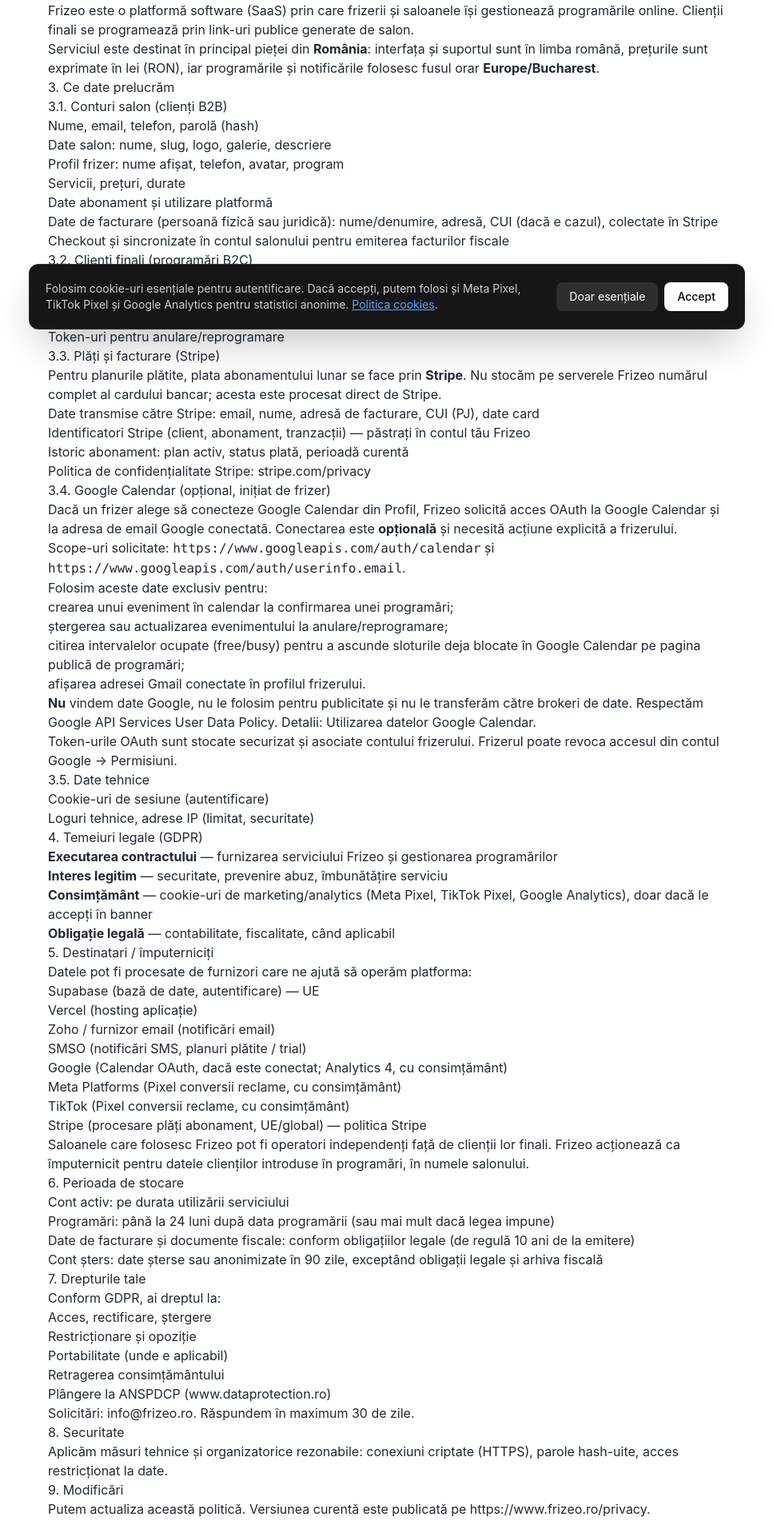
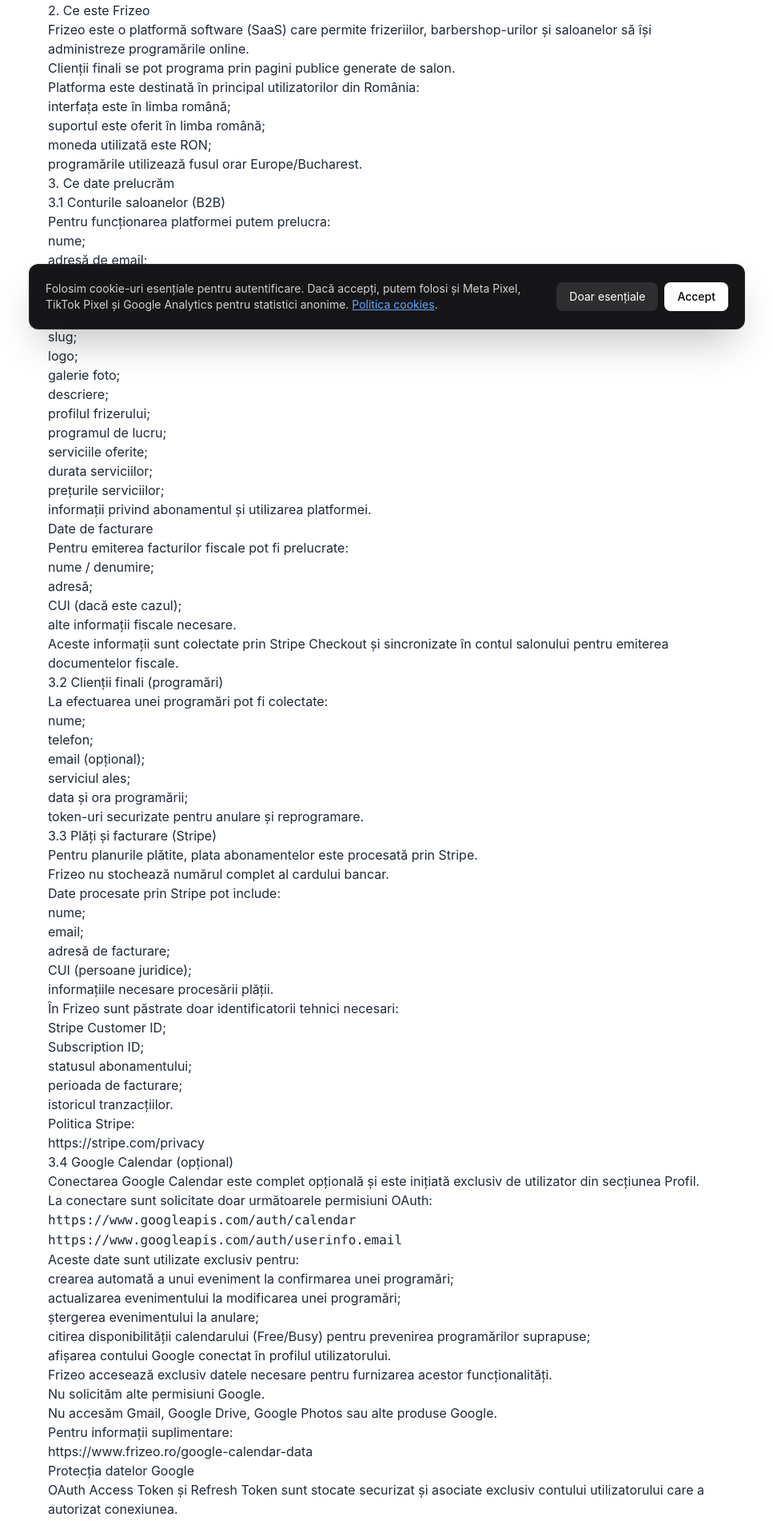
Before and after one commit to marisvasi85-creator/frizeo-v2, a Next.js app: page /privacy in a window 1280 px wide. Shown: the part 364-2266 px from the top of the page at 80% size, without its empty margins (156-1123 px from the left). Built offline with nearby package versions, Linux system fonts and the light colour scheme; no server answers.

Commit message:
Rewrite privacy policy for Google OAuth verification
Full GDPR + Stripe + Google Calendar/AI Limited Use disclosure with
clickable URLs and email links.

Co-authored-by: marisvasi85-creator <marisvasi85-creator@users.noreply.github.com>

```diff
--- a/app/privacy/page.tsx
+++ b/app/privacy/page.tsx
@@ -1,13 +1,33 @@
 import LegalPageLayout from "@/app/components/LegalPageLayout";
+import { GOOGLE_POLICY_LINKS } from "@/lib/legal/googleCalendar";
 import { LEGAL_COMPANY } from "@/lib/legal/company";
 import { createPageMetadata } from "@/lib/site/pageMetadata";
 
 export const metadata = createPageMetadata({
   title: "Politica de confidențialitate",
   description:
-    "Cum prelucrăm datele personale în Frizeo: conturi salon, programări, plăți Stripe și drepturile tale GDPR.",
+    "Cum prelucrăm datele personale în Frizeo: conturi salon, programări, plăți Stripe, Google Calendar și drepturile tale GDPR.",
   path: "/privacy",
 });
+
+const CALENDAR_SCOPE = "https://www.googleapis.com/auth/calendar";
+const EMAIL_SCOPE = "https://www.googleapis.com/auth/userinfo.email";
+const STRIPE_PRIVACY = "https://stripe.com/privacy";
+const ANSPDCP = "https://www.dataprotection.ro";
+
+function ExtLink({
+  href,
+  children,
+}: {
+  href: string;
+  children: React.ReactNode;
+}) {
+  return (
+    <a href={href} target="_blank" rel="noopener noreferrer">
+      {children}
+    </a>
+  );
+}
 
 export default function PrivacyPage() {
   const c = LEGAL_COMPANY;
@@ -20,210 +40,384 @@ export default function PrivacyPage() {
 
       <h2>1. Cine suntem</h2>
       <p>
-        Operatorul platformei Frizeo ({c.website}) este{" "}
+        Operatorul platformei Frizeo (
+        <ExtLink href={c.website}>{c.website}</ExtLink>) este{" "}
         <strong>{c.name}</strong>, CUI {c.cui}, înregistrată la Registrul
-        Comerțului sub nr. {c.regCom}, cu sediul în {c.address},
-        reprezentată legal de {c.representative} („Operatorul”, „noi”).
+        Comerțului sub nr. {c.regCom}, cu sediul în {c.address}, reprezentată
+        legal de {c.representative} („Operatorul”, „noi”).
       </p>
       <p>
-        Contact confidențialitate:{" "}
+        Contact privind protecția datelor și confidențialitatea:
+      </p>
+      <p>
         <a href={`mailto:${c.privacyEmail}`}>{c.privacyEmail}</a>
       </p>
 
       <h2>2. Ce este Frizeo</h2>
       <p>
-        Frizeo este o platformă software (SaaS) prin care frizerii și saloanele
-        își gestionează programările online. Clienții finali se programează
-        prin link-uri publice generate de salon.
+        Frizeo este o platformă software (SaaS) care permite frizeriilor,
+        barbershop-urilor și saloanelor să își administreze programările
+        online.
       </p>
       <p>
-        Serviciul este destinat în principal pieței din{" "}
-        <strong>România</strong>: interfața și suportul sunt în limba română,
-        prețurile sunt exprimate în lei (RON), iar programările și notificările
-        folosesc fusul orar <strong>Europe/Bucharest</strong>.
+        Clienții finali se pot programa prin pagini publice generate de salon.
       </p>
-
-      <h2>3. Ce date prelucrăm</h2>
-      <h3>3.1. Conturi salon (clienți B2B)</h3>
+      <p>
+        Platforma este destinată în principal utilizatorilor din România:
+      </p>
       <ul>
-        <li>Nume, email, telefon, parolă (hash)</li>
-        <li>Date salon: nume, slug, logo, galerie, descriere</li>
-        <li>Profil frizer: nume afișat, telefon, avatar, program</li>
-        <li>Servicii, prețuri, durate</li>
-        <li>Date abonament și utilizare platformă</li>
+        <li>interfața este în limba română;</li>
+        <li>suportul este oferit în limba română;</li>
+        <li>moneda utilizată este RON;</li>
         <li>
-          Date de facturare (persoană fizică sau juridică): nume/denumire,
-          adresă, CUI (dacă e cazul), colectate în Stripe Checkout și
-          sincronizate în contul salonului pentru emiterea facturilor fiscale
+          programările utilizează fusul orar Europe/Bucharest.
         </li>
       </ul>
 
-      <h3>3.2. Clienți finali (programări B2C)</h3>
+      <h2>3. Ce date prelucrăm</h2>
+
+      <h3>3.1 Conturile saloanelor (B2B)</h3>
+      <p>Pentru funcționarea platformei putem prelucra:</p>
       <ul>
-        <li>Nume, telefon</li>
-        <li>Email (opțional)</li>
-        <li>Data, ora și serviciul programat</li>
-        <li>Token-uri pentru anulare/reprogramare</li>
+        <li>nume;</li>
+        <li>adresă de email;</li>
+        <li>număr de telefon;</li>
+        <li>parola (stocată exclusiv sub formă hash);</li>
+        <li>denumirea salonului;</li>
+        <li>slug;</li>
+        <li>logo;</li>
+        <li>galerie foto;</li>
+        <li>descriere;</li>
+        <li>profilul frizerului;</li>
+        <li>programul de lucru;</li>
+        <li>serviciile oferite;</li>
+        <li>durata serviciilor;</li>
+        <li>prețurile serviciilor;</li>
+        <li>informații privind abonamentul și utilizarea platformei.</li>
       </ul>
 
-      <h3>3.3. Plăți și facturare (Stripe)</h3>
+      <h3>Date de facturare</h3>
+      <p>Pentru emiterea facturilor fiscale pot fi prelucrate:</p>
+      <ul>
+        <li>nume / denumire;</li>
+        <li>adresă;</li>
+        <li>CUI (dacă este cazul);</li>
+        <li>alte informații fiscale necesare.</li>
+      </ul>
       <p>
-        Pentru planurile plătite, plata abonamentului lunar se face prin{" "}
-        <strong>Stripe</strong>. Nu stocăm pe serverele Frizeo numărul complet
-        al cardului bancar; acesta este procesat direct de Stripe.
+        Aceste informații sunt colectate prin Stripe Checkout și sincronizate
+        în contul salonului pentru emiterea documentelor fiscale.
+      </p>
+
+      <h3>3.2 Clienții finali (programări)</h3>
+      <p>La efectuarea unei programări pot fi colectate:</p>
+      <ul>
+        <li>nume;</li>
+        <li>telefon;</li>
+        <li>email (opțional);</li>
+        <li>serviciul ales;</li>
+        <li>data și ora programării;</li>
+        <li>
+          token-uri securizate pentru anulare și reprogramare.
+        </li>
+      </ul>
+
+      <h3>3.3 Plăți și facturare (Stripe)</h3>
+      <p>
+        Pentru planurile plătite, plata abonamentelor este procesată prin
+        Stripe.
+      </p>
+      <p>Frizeo nu stochează numărul complet al cardului bancar.</p>
+      <p>Date procesate prin Stripe pot include:</p>
+      <ul>
+        <li>nume;</li>
+        <li>email;</li>
+        <li>adresă de facturare;</li>
+        <li>CUI (persoane juridice);</li>
+        <li>informațiile necesare procesării plății.</li>
+      </ul>
+      <p>
+        În Frizeo sunt păstrate doar identificatorii tehnici necesari:
       </p>
       <ul>
-        <li>Date transmise către Stripe: email, nume, adresă de facturare, CUI (PJ), date card</li>
-        <li>Identificatori Stripe (client, abonament, tranzacții) — păstrați în contul tău Frizeo</li>
-        <li>Istoric abonament: plan activ, status plată, perioadă curentă</li>
+        <li>Stripe Customer ID;</li>
+        <li>Subscription ID;</li>
+        <li>statusul abonamentului;</li>
+        <li>perioada de facturare;</li>
+        <li>istoricul tranzacțiilor.</li>
+      </ul>
+      <p>Politica Stripe:</p>
+      <p>
+        <ExtLink href={STRIPE_PRIVACY}>{STRIPE_PRIVACY}</ExtLink>
+      </p>
+
+      <h3>3.4 Google Calendar (opțional)</h3>
+      <p>
+        Conectarea Google Calendar este complet opțională și este inițiată
+        exclusiv de utilizator din secțiunea Profil.
+      </p>
+      <p>
+        La conectare sunt solicitate doar următoarele permisiuni OAuth:
+      </p>
+      <ul>
+        <li>
+          <code>
+            <ExtLink href={CALENDAR_SCOPE}>{CALENDAR_SCOPE}</ExtLink>
+          </code>
+        </li>
+        <li>
+          <code>
+            <ExtLink href={EMAIL_SCOPE}>{EMAIL_SCOPE}</ExtLink>
+          </code>
+        </li>
+      </ul>
+      <p>Aceste date sunt utilizate exclusiv pentru:</p>
+      <ul>
+        <li>
+          crearea automată a unui eveniment la confirmarea unei programări;
+        </li>
+        <li>
+          actualizarea evenimentului la modificarea unei programări;
+        </li>
+        <li>ștergerea evenimentului la anulare;</li>
+        <li>
+          citirea disponibilității calendarului (Free/Busy) pentru prevenirea
+          programărilor suprapuse;
+        </li>
+        <li>
+          afișarea contului Google conectat în profilul utilizatorului.
+        </li>
       </ul>
       <p>
-        Politica de confidențialitate Stripe:{" "}
-        <a
-          href="https://stripe.com/privacy"
-          target="_blank"
-          rel="noopener noreferrer"
-        >
-          stripe.com/privacy
+        Frizeo accesează exclusiv datele necesare pentru furnizarea acestor
+        funcționalități.
+      </p>
+      <p>Nu solicităm alte permisiuni Google.</p>
+      <p>
+        Nu accesăm Gmail, Google Drive, Google Photos sau alte produse Google.
+      </p>
+      <p>Pentru informații suplimentare:</p>
+      <p>
+        <a href="/google-calendar-data">
+          https://www.frizeo.ro/google-calendar-data
         </a>
       </p>
 
-      <h3>3.4. Google Calendar (opțional, inițiat de frizer)</h3>
+      <h3>Protecția datelor Google</h3>
       <p>
-        Dacă un frizer alege să conecteze Google Calendar din Profil, Frizeo
-        solicită acces OAuth la Google Calendar și la adresa de email Google
-        conectată. Conectarea este <strong>opțională</strong> și necesită
-        acțiune explicită a frizerului.
+        OAuth Access Token și Refresh Token sunt stocate securizat și asociate
+        exclusiv contului utilizatorului care a autorizat conexiunea.
       </p>
       <p>
-        Scope-uri solicitate:{" "}
-        <code>https://www.googleapis.com/auth/calendar</code> și{" "}
-        <code>https://www.googleapis.com/auth/userinfo.email</code>.
+        Datele Google Calendar sunt accesibile numai serviciilor backend
+        necesare sincronizării calendarului.
       </p>
-      <p>Folosim aceste date exclusiv pentru:</p>
+      <p>
+        Utilizatorii pot revoca accesul în orice moment atât din aplicația
+        Frizeo, cât și din contul Google (
+        <ExtLink href={GOOGLE_POLICY_LINKS.revokeAccess}>
+          {GOOGLE_POLICY_LINKS.revokeAccess}
+        </ExtLink>
+        ).
+      </p>
+
+      <h3>3.5 Date tehnice</h3>
+      <p>
+        Pentru funcționarea și securitatea platformei putem prelucra:
+      </p>
       <ul>
-        <li>crearea unui eveniment în calendar la confirmarea unei programări;</li>
-        <li>ștergerea sau actualizarea evenimentului la anulare/reprogramare;</li>
+        <li>cookie-uri de autentificare;</li>
+        <li>loguri tehnice;</li>
         <li>
-          citirea intervalelor ocupate (free/busy) pentru a ascunde sloturile
-          deja blocate în Google Calendar pe pagina publică de programări;
+          adrese IP (în scopuri de securitate și prevenirea abuzurilor);
         </li>
-        <li>afișarea adresei Gmail conectate în profilul frizerului.</li>
+        <li>informații despre browser și dispozitiv.</li>
+      </ul>
+
+      <h2>4. Temeiurile legale (GDPR)</h2>
+      <p>Prelucrăm datele în baza următoarelor temeiuri:</p>
+
+      <h3>Executarea contractului</h3>
+      <ul>
+        <li>furnizarea serviciului Frizeo;</li>
+        <li>administrarea conturilor;</li>
+        <li>gestionarea programărilor.</li>
+      </ul>
+
+      <h3>Interes legitim</h3>
+      <ul>
+        <li>securitatea platformei;</li>
+        <li>prevenirea fraudelor;</li>
+        <li>îmbunătățirea serviciului;</li>
+        <li>diagnosticarea erorilor.</li>
+      </ul>
+
+      <h3>Consimțământ</h3>
+      <p>Pentru:</p>
+      <ul>
+        <li>Google Analytics;</li>
+        <li>Meta Pixel;</li>
+        <li>TikTok Pixel;</li>
+        <li>alte cookie-uri de marketing.</li>
       </ul>
       <p>
-        <strong>Nu</strong> vindem date Google, nu le folosim pentru publicitate
-        și nu le transferăm către brokeri de date. Respectăm{" "}
-        <a
-          href="https://developers.google.com/terms/api-services-user-data-policy"
-          target="_blank"
-          rel="noopener noreferrer"
-        >
-          Google API Services User Data Policy
-        </a>
-        . Detalii:{" "}
-        <a href="/google-calendar-data">Utilizarea datelor Google Calendar</a>.
+        Acestea sunt activate doar după acceptarea bannerului de cookie-uri.
+      </p>
+
+      <h3>Obligație legală</h3>
+      <p>Pentru:</p>
+      <ul>
+        <li>contabilitate;</li>
+        <li>obligații fiscale;</li>
+        <li>arhivarea documentelor.</li>
+      </ul>
+
+      <h2>5. Destinatarii datelor</h2>
+      <p>
+        Datele pot fi prelucrate de furnizori care ne ajută să operăm
+        serviciul.
+      </p>
+      <p>Aceștia includ:</p>
+      <ul>
+        <li>Supabase (bază de date și autentificare)</li>
+        <li>Vercel (hosting)</li>
+        <li>Zoho sau furnizorul de email</li>
+        <li>SMSO (notificări SMS)</li>
+        <li>Stripe (procesare plăți)</li>
+        <li>Google (Google Calendar și Google Analytics)</li>
+        <li>Meta Platforms</li>
+        <li>TikTok</li>
+      </ul>
+      <p>
+        Datele sunt transmise numai în măsura necesară furnizării serviciilor.
       </p>
       <p>
-        Token-urile OAuth sunt stocate securizat și asociate contului frizerului.
-        Frizerul poate revoca accesul din{" "}
-        <a
-          href="https://myaccount.google.com/permissions"
-          target="_blank"
-          rel="noopener noreferrer"
-        >
-          contul Google → Permisiuni
-        </a>
-        .
+        Saloanele care utilizează Frizeo pot acționa ca operatori independenți
+        pentru datele propriilor clienți.
+      </p>
+      <p>
+        În aceste situații Frizeo acționează ca persoană împuternicită de
+        operator.
       </p>
 
-      <h3>3.5. Date tehnice</h3>
+      <h2>6. Perioada de stocare</h2>
+      <p>Datele sunt păstrate numai atât timp cât este necesar.</p>
+      <p>Perioade orientative:</p>
       <ul>
-        <li>Cookie-uri de sesiune (autentificare)</li>
-        <li>Loguri tehnice, adrese IP (limitat, securitate)</li>
-      </ul>
-
-      <h2>4. Temeiuri legale (GDPR)</h2>
-      <ul>
+        <li>cont activ: pe durata utilizării serviciului;</li>
         <li>
-          <strong>Executarea contractului</strong> — furnizarea serviciului
-          Frizeo și gestionarea programărilor
+          programări: până la 24 luni după efectuarea acestora;
         </li>
         <li>
-          <strong>Interes legitim</strong> — securitate, prevenire abuz,
-          îmbunătățire serviciu
+          documente fiscale: conform obligațiilor legale (în general 10 ani);
         </li>
         <li>
-          <strong>Consimțământ</strong> — cookie-uri de marketing/analytics
-          (Meta Pixel, TikTok Pixel, Google Analytics), doar dacă le accepți în banner
-        </li>
-        <li>
-          <strong>Obligație legală</strong> — contabilitate, fiscalitate, când
-          aplicabil
+          cont șters: date șterse sau anonimizate în maximum 90 de zile, cu
+          excepția obligațiilor legale.
         </li>
       </ul>
 
-      <h2>5. Destinatari / împuterniciți</h2>
-      <p>Datele pot fi procesate de furnizori care ne ajută să operăm platforma:</p>
+      <h3>Date Google Calendar</h3>
+      <p>
+        OAuth Access Token și Refresh Token sunt păstrate numai cât timp
+        conexiunea Google Calendar este activă.
+      </p>
+      <p>
+        La deconectarea Google Calendar, revocarea accesului sau ștergerea
+        contului Frizeo, aceste token-uri sunt șterse definitiv.
+      </p>
+
+      <h2>7. Drepturile tale</h2>
+      <p>Conform GDPR ai dreptul la:</p>
       <ul>
-        <li>Supabase (bază de date, autentificare) — UE</li>
-        <li>Vercel (hosting aplicație)</li>
-        <li>Zoho / furnizor email (notificări email)</li>
-        <li>SMSO (notificări SMS, planuri plătite / trial)</li>
-        <li>Google (Calendar OAuth, dacă este conectat; Analytics 4, cu consimțământ)</li>
-        <li>Meta Platforms (Pixel conversii reclame, cu consimțământ)</li>
-        <li>TikTok (Pixel conversii reclame, cu consimțământ)</li>
-        <li>Stripe (procesare plăți abonament, UE/global) —{" "}
-        <a
-          href="https://stripe.com/privacy"
-          target="_blank"
-          rel="noopener noreferrer"
-        >
-          politica Stripe
-        </a>
+        <li>acces;</li>
+        <li>rectificare;</li>
+        <li>ștergere;</li>
+        <li>restricționare;</li>
+        <li>opoziție;</li>
+        <li>portabilitate (unde este aplicabil);</li>
+        <li>retragerea consimțământului.</li>
+      </ul>
+      <p>Ai dreptul să depui o plângere la:</p>
+      <p>
+        <ExtLink href={ANSPDCP}>{ANSPDCP}</ExtLink>
+      </p>
+      <p>Solicitările privind protecția datelor pot fi trimise la:</p>
+      <p>
+        <a href={`mailto:${c.privacyEmail}`}>{c.privacyEmail}</a>
+      </p>
+      <p>Vom răspunde în termen de maximum 30 de zile.</p>
+
+      <h2>8. Securitate</h2>
+      <p>
+        Aplicăm măsuri tehnice și organizatorice rezonabile pentru protejarea
+        datelor.
+      </p>
+      <p>Acestea includ:</p>
+      <ul>
+        <li>comunicații criptate HTTPS;</li>
+        <li>parole stocate exclusiv sub formă hash;</li>
+        <li>acces restricționat la infrastructura backend;</li>
+        <li>autentificare și autorizare pentru accesul la date;</li>
+        <li>
+          monitorizarea și jurnalizarea accesului la serviciile critice.
+        </li>
+      </ul>
+
+      <h3>Protecția datelor Google</h3>
+      <p>
+        Datele Google Calendar sunt accesibile exclusiv serviciilor backend
+        necesare furnizării funcționalităților de sincronizare.
+      </p>
+      <p>
+        Accesul la OAuth Access Token și Refresh Token este restricționat.
+      </p>
+      <p>
+        Comunicarea cu Google API se realizează exclusiv prin conexiuni
+        criptate HTTPS.
+      </p>
+      <p>
+        Datele Google nu sunt utilizate în alte scopuri decât cele descrise în
+        această politică.
+      </p>
+
+      <h2>9. Inteligență Artificială (AI)</h2>
+      <p>
+        Frizeo nu utilizează datele Google Calendar sau alte informații
+        obținute prin Google API pentru dezvoltarea, îmbunătățirea sau
+        antrenarea modelelor de Inteligență Artificială (AI) sau Machine
+        Learning (ML).
+      </p>
+      <p>Datele Google:</p>
+      <ul>
+        <li>nu sunt utilizate pentru antrenarea modelelor AI;</li>
+        <li>
+          nu sunt transferate către furnizori AI terți pentru antrenarea
+          modelelor;
+        </li>
+        <li>
+          nu sunt utilizate pentru dezvoltarea unor modele generale de AI.
         </li>
       </ul>
       <p>
-        Saloanele care folosesc Frizeo pot fi operatori independenți față de
-        clienții lor finali. Frizeo acționează ca împuternicit pentru datele
-        clienților introduse în programări, în numele salonului.
+        The use of information received from Google APIs will adhere to the{" "}
+        <ExtLink href={GOOGLE_POLICY_LINKS.userDataPolicy}>
+          Google API Services User Data Policy
+        </ExtLink>
+        , including the{" "}
+        <ExtLink href={GOOGLE_POLICY_LINKS.limitedUse}>
+          Limited Use
+        </ExtLink>{" "}
+        requirements.
       </p>
 
-      <h2>6. Perioada de stocare</h2>
-      <ul>
-        <li>Cont activ: pe durata utilizării serviciului</li>
-        <li>Programări: până la 24 luni după data programării (sau mai mult dacă legea impune)</li>
-        <li>
-          Date de facturare și documente fiscale: conform obligațiilor legale
-          (de regulă 10 ani de la emitere)
-        </li>
-        <li>Cont șters: date șterse sau anonimizate în 90 zile, exceptând obligații legale și arhiva fiscală</li>
-      </ul>
-
-      <h2>7. Drepturile tale</h2>
-      <p>Conform GDPR, ai dreptul la:</p>
-      <ul>
-        <li>Acces, rectificare, ștergere</li>
-        <li>Restricționare și opoziție</li>
-        <li>Portabilitate (unde e aplicabil)</li>
-        <li>Retragerea consimțământului</li>
-        <li>Plângere la ANSPDCP (www.dataprotection.ro)</li>
-      </ul>
+      <h2>10. Modificări</h2>
       <p>
-        Solicitări:{" "}
-        <a href={`mailto:${c.privacyEmail}`}>{c.privacyEmail}</a>. Răspundem în
-        maximum 30 de zile.
+        Putem actualiza periodic această Politică de confidențialitate.
       </p>
-
-      <h2>8. Securitate</h2>
+      <p>Versiunea curentă este disponibilă permanent la:</p>
       <p>
-        Aplicăm măsuri tehnice și organizatorice rezonabile: conexiuni
-        criptate (HTTPS), parole hash-uite, acces restricționat la date.
-      </p>
-
-      <h2>9. Modificări</h2>
-      <p>
-        Putem actualiza această politică. Versiunea curentă este publicată pe{" "}
-        {c.website}/privacy.
+        <a href="/privacy">{c.website}/privacy</a>
       </p>
     </LegalPageLayout>
   );
```
